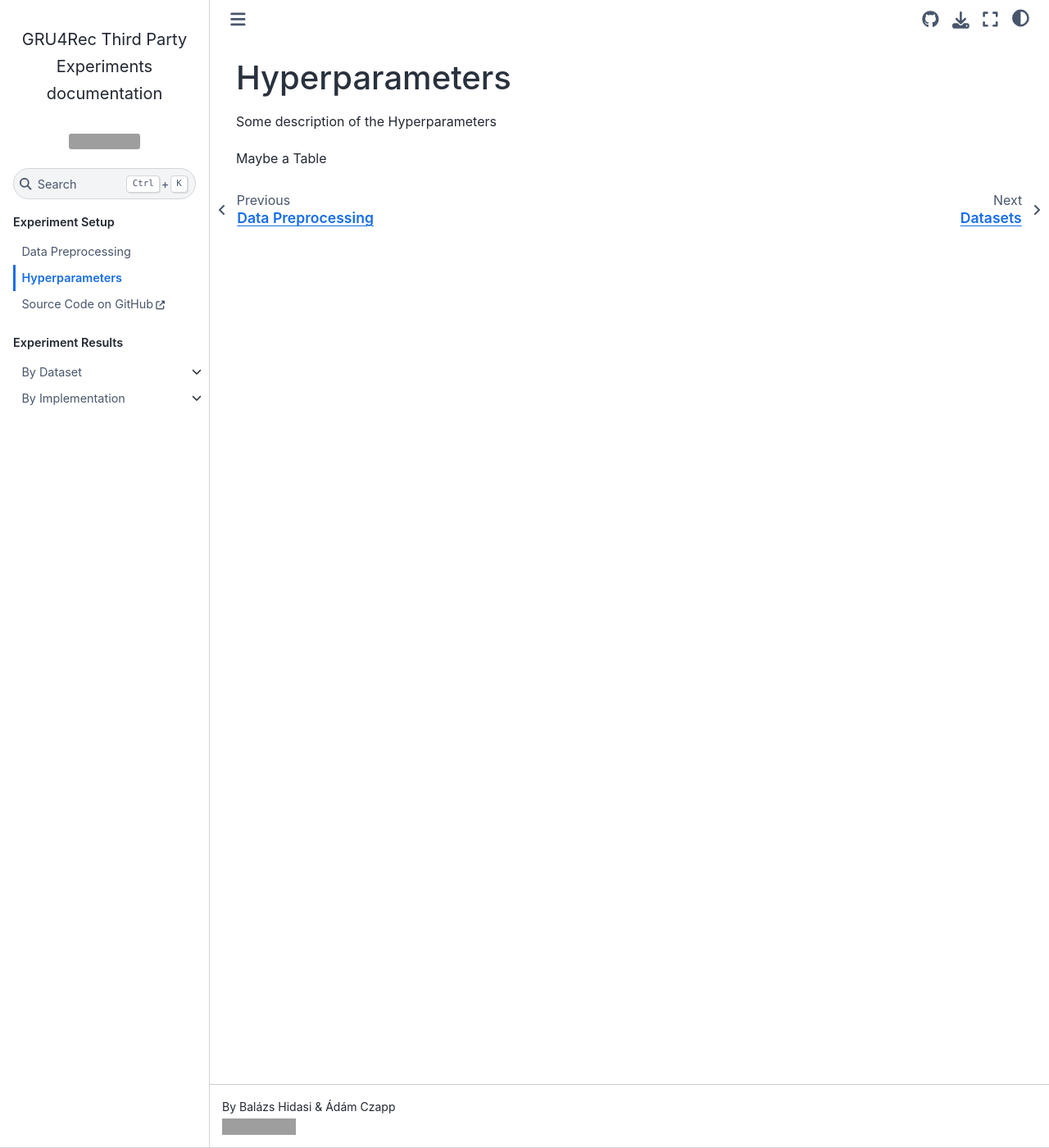
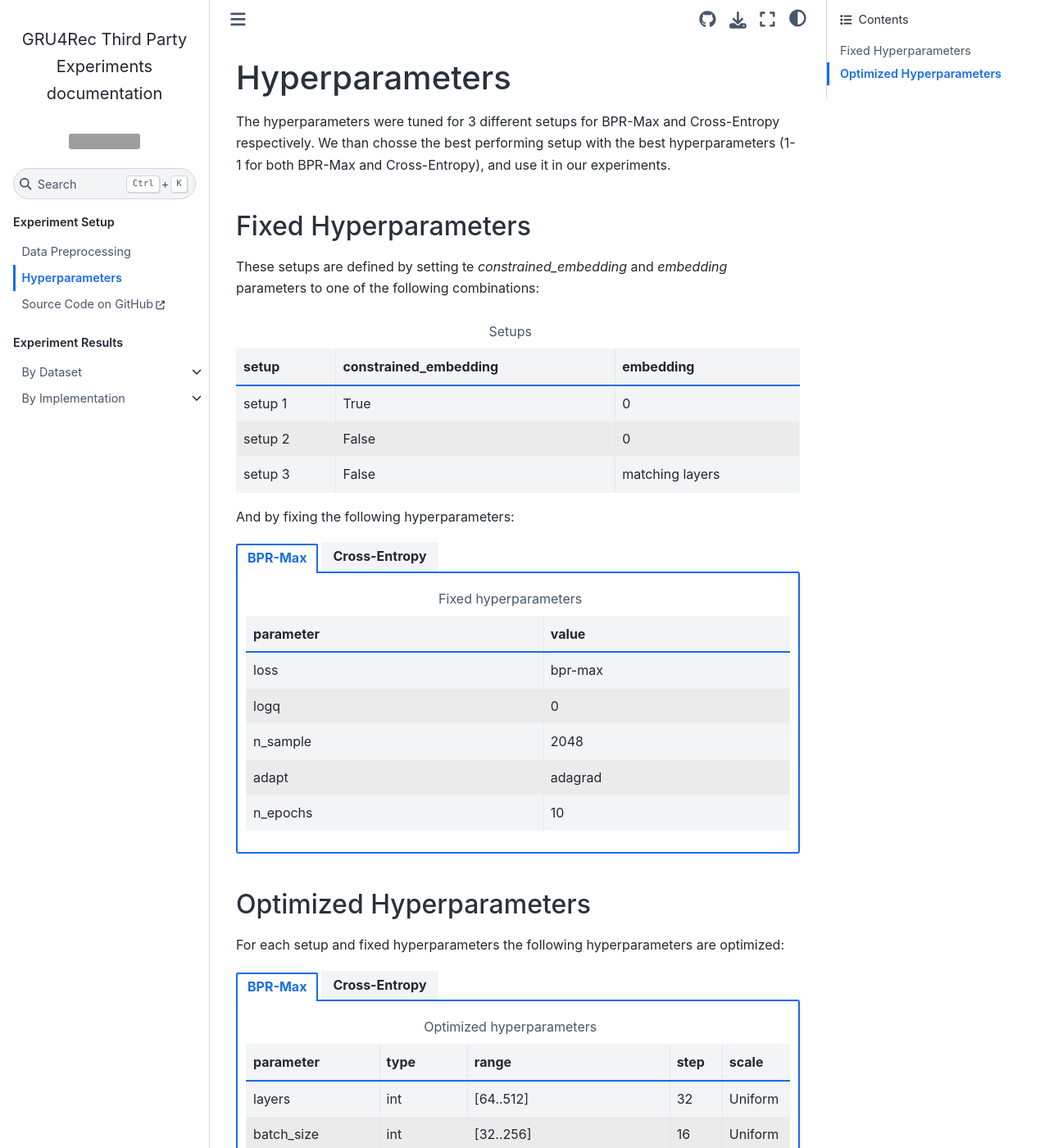
Before and after one commit to hidasib/gru4rec_third_party_comparison, a Sphinx documentation site: the page built from docs/hyperparams/hyperparams_main.rst, in a window 1280 px wide and 1400 px high. Shown: the whole window at 82% size. Built offline with Sphinx 7.4.7 and the Sphinx Book theme 1.1.4, drawn with Linux system fonts in a browser that asks for light colours; some of the changed text lies outside the part shown; grey boxes are pictures that could not be loaded.

Commit message:
added hyperparameters

```diff
--- /dev/null
+++ b/docs/data_sources/hyperparams/hyperparams_bprmax.csv
@@ -0,0 +1,10 @@
+parameter,type,range,step,scale
+layers,int,[64..512],32,Uniform
+batch_size,int,[32..256],16,Uniform
+learning_rate,float,[0.01..0.25],0.005,Uniform
+dropout_p_embed,float,[0.0..0.5],0.05,Uniform
+dropout_p_hidden,float,[0.0..0.7],0.05,Uniform
+momentum,float,[0.0..0.9],0.05,Uniform
+sample_alpha,float,[0.0..1.0],0.1,Uniform
+bpreg,float,[0.0..2.0],0.05,Uniform
+final_act,categorical,"options: [elu-0.5,elu-1,linear]",
--- /dev/null
+++ b/docs/data_sources/hyperparams/hyperparams_cross_entropy.csv
@@ -0,0 +1,8 @@
+parameter,type,range,step,scale
+layers,int,[64..512],32,Uniform
+batch_size,int,[32..256],16,Uniform
+learning_rate,float,[0.01..0.25],0.005,Uniform
+dropout_p_embed,float,[0.0..0.5],0.05,Uniform
+dropout_p_hidden,float,[0.0..0.7],0.05,Uniform
+momentum,float,[0.0..0.9],0.05,Uniform
+sample_alpha,float,[0.0..1.0],0.1,Uniform
--- /dev/null
+++ b/docs/data_sources/hyperparams/hyperparams_fixed_bprmax.csv
@@ -0,0 +1,6 @@
+parameter,value
+loss,bpr-max
+logq,0
+n_sample,2048
+adapt,adagrad
+n_epochs,10
--- /dev/null
+++ b/docs/data_sources/hyperparams/hyperparams_fixed_xe.csv
@@ -0,0 +1,8 @@
+parameter,value
+loss,cross-entropy
+final_act,softmax
+logq,1
+bpreg,0
+n_sample,2048
+adapt,adagrad
+n_epochs,10
--- /dev/null
+++ b/docs/data_sources/hyperparams/hyperparams_setups.csv
@@ -0,0 +1,4 @@
+setup,constrained_embedding,embedding
+setup 1,True,0
+setup 2,False,0
+setup 3,False,matching layers
--- a/docs/hyperparams/hyperparams_main.rst
+++ b/docs/hyperparams/hyperparams_main.rst
@@ -1,5 +1,59 @@
 Hyperparameters
 ==================================================================
-Some description of the Hyperparameters
 
-Maybe a Table
+The hyperparameters were tuned for 3 different setups for BPR-Max and Cross-Entropy respectively. We than chosse the best performing setup with the best hyperparameters (1-1 for both BPR-Max and Cross-Entropy), and use it in our experiments.
+
+------------------------------------------------------------------
+Fixed Hyperparameters
+------------------------------------------------------------------
+
+These setups are defined by setting te *constrained_embedding* and *embedding* parameters to one of the following combinations:
+
+.. csv-table:: Setups
+    :class: striped_table
+    :file: /data_sources/hyperparams/hyperparams_setups.csv
+    :header-rows: 1
+
+And by fixing the following hyperparameters:
+
+.. tab-set::
+
+    .. tab-item:: BPR-Max
+        :sync: key_1
+
+        .. csv-table:: Fixed hyperparameters
+            :class: striped_table
+            :file: /data_sources/hyperparams/hyperparams_fixed_bprmax.csv
+            :header-rows: 1
+
+    .. tab-item:: Cross-Entropy
+        :sync: key_2
+
+        .. csv-table:: Fixed hyperparameters
+            :class: striped_table
+            :file: /data_sources/hyperparams/hyperparams_fixed_xe.csv
+            :header-rows: 1
+
+------------------------------------------------------------------
+Optimized Hyperparameters
+------------------------------------------------------------------
+
+For each setup and fixed hyperparameters the following hyperparameters are optimized:
+
+.. tab-set::
+
+    .. tab-item:: BPR-Max
+        :sync: key_1
+
+        .. csv-table:: Optimized hyperparameters
+            :class: striped_table
+            :file: /data_sources/hyperparams/hyperparams_bprmax.csv
+            :header-rows: 1
+
+    .. tab-item:: Cross-Entropy
+        :sync: key_2
+
+        .. csv-table:: Optimized hyperparameters
+            :class: striped_table
+            :file: /data_sources/hyperparams/hyperparams_cross_entropy.csv
+            :header-rows: 1
```
